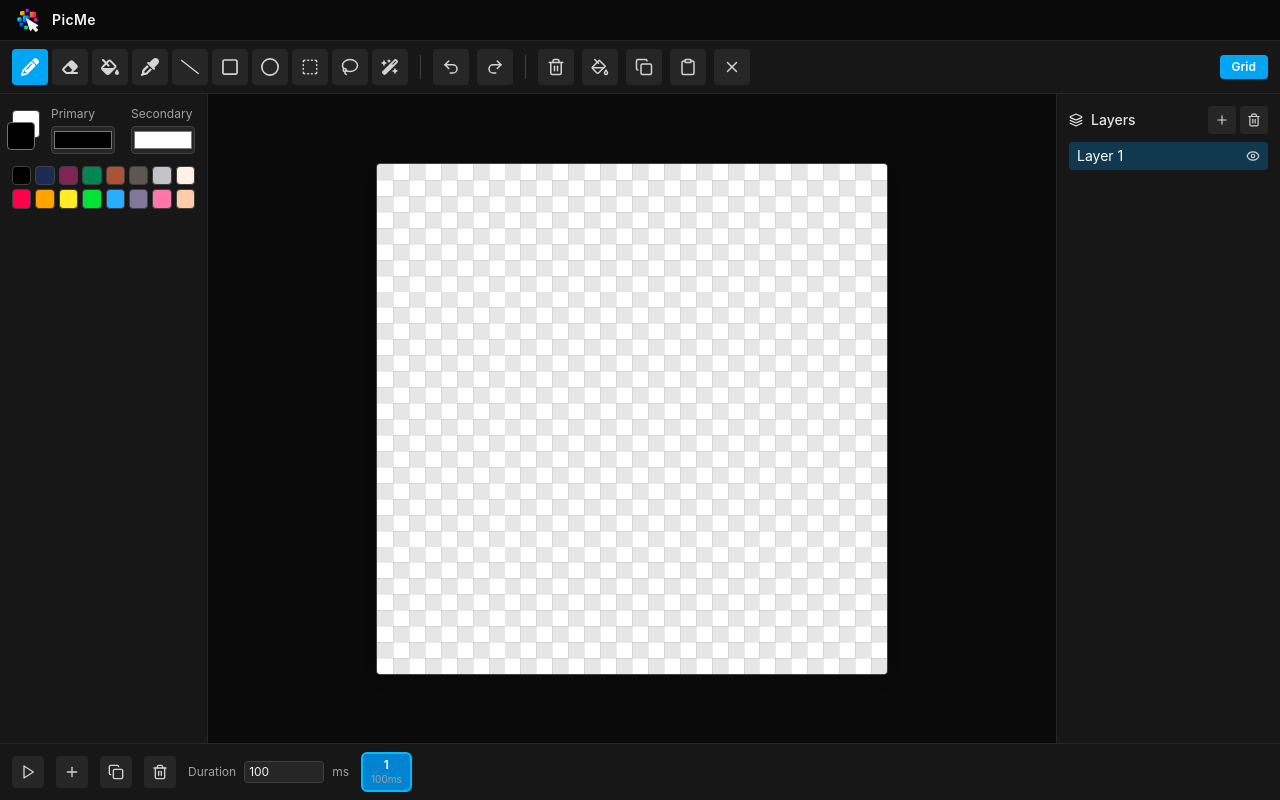
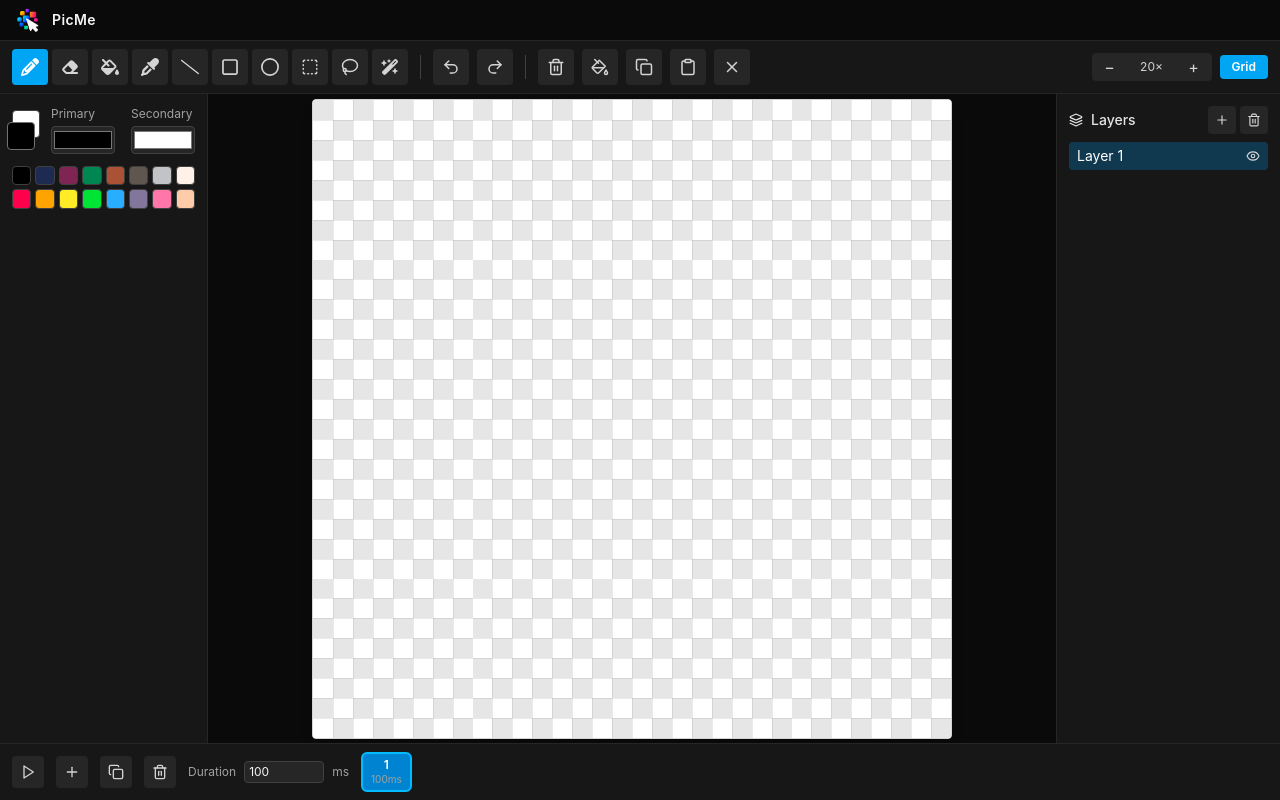
Before and after one commit to gabrielSantosLima/picme, a React (Vite) app: page / in a window 1280 px wide. Built offline with nearby package versions, Linux system fonts and the light colour scheme.

Commit message:
feat: add zoom controls and undo/redo shortcuts

```diff
--- a/src/components/editor/PixelCanvas.tsx
+++ b/src/components/editor/PixelCanvas.tsx
@@ -1,4 +1,4 @@
-import { useMemo, useRef, type PointerEvent as ReactPointerEvent } from 'react'
+import { useEffect, useMemo, useRef, type PointerEvent as ReactPointerEvent } from 'react'
 import { useEditorContext } from '../../contexts/EditorContext'
 import type { Point } from '../../entities/geometry'
 import { useCanvasRenderer } from '../../hooks/useCanvasRenderer'
@@ -9,7 +9,7 @@ import { useSelectionStore } from '../../store/selectionStore'
 export function PixelCanvas() {
   const canvasRef = useRef<HTMLCanvasElement>(null)
   const project = useDocumentStore((state) => state.project)
-  const { zoom, showGrid } = useEditorContext()
+  const { zoom, setZoom, showGrid } = useEditorContext()
   const mask = useSelectionStore((state) => state.mask)
   const maskWidth = useSelectionStore((state) => state.width)
   const maskHeight = useSelectionStore((state) => state.height)
@@ -37,6 +37,18 @@ export function PixelCanvas() {
 
   useCanvasRenderer(canvasRef, project, zoom, showGrid, selectionView, floatingView, preview)
 
+  useEffect(() => {
+    const canvas = canvasRef.current
+    if (!canvas) return
+    const onWheel = (event: WheelEvent) => {
+      if (!event.ctrlKey) return
+      event.preventDefault()
+      setZoom(zoom + (event.deltaY < 0 ? 1 : -1))
+    }
+    canvas.addEventListener('wheel', onWheel, { passive: false })
+    return () => canvas.removeEventListener('wheel', onWheel)
+  }, [zoom, setZoom])
+
   const toPixel = (event: ReactPointerEvent<HTMLCanvasElement>): Point => {
     const canvas = canvasRef.current
     if (!canvas) return { x: 0, y: 0 }
@@ -52,7 +64,7 @@ export function PixelCanvas() {
   return (
     <canvas
       ref={canvasRef}
-      className="touch-none rounded border border-neutral-700 bg-neutral-800 shadow-lg"
+      className="touch-none rounded border border-neutral-300 bg-white shadow-lg focus:outline-none"
       style={{
         width: project.width * zoom,
         height: project.height * zoom,
--- a/src/components/editor/Toolbar.tsx
+++ b/src/components/editor/Toolbar.tsx
@@ -47,13 +47,14 @@ const SHAPE_TOOLS: ToolId[] = ['line', 'rectangle', 'ellipse']
 
 function buttonClass(active: boolean): string {
   return [
-    'flex h-9 w-9 items-center justify-center rounded text-lg transition-colors',
+    'flex h-9 w-9 items-center justify-center rounded text-lg transition-colors focus:outline-none',
     active ? 'bg-sky-500 text-white' : 'bg-neutral-800 text-neutral-300 hover:bg-neutral-700',
   ].join(' ')
 }
 
 export function Toolbar() {
-  const { tool, setTool, showGrid, toggleGrid, shapeFilled, toggleShapeFilled } = useEditorContext()
+  const { tool, setTool, showGrid, toggleGrid, shapeFilled, toggleShapeFilled, zoom, setZoom } =
+    useEditorContext()
   const editor = useEditor()
 
   return (
@@ -112,12 +113,31 @@ export function Toolbar() {
       </button>
 
       <div className="ml-auto flex items-center gap-2">
+        <div className="flex items-center gap-1 rounded bg-neutral-800 px-1">
+          <button
+            type="button"
+            title="Zoom out"
+            className="flex h-7 w-7 items-center justify-center text-neutral-300 hover:text-white focus:outline-none"
+            onClick={() => setZoom(zoom - 1)}
+          >
+            −
+          </button>
+          <span className="w-12 text-center text-xs text-neutral-300">{zoom}×</span>
+          <button
+            type="button"
+            title="Zoom in"
+            className="flex h-7 w-7 items-center justify-center text-neutral-300 hover:text-white focus:outline-none"
+            onClick={() => setZoom(zoom + 1)}
+          >
+            +
+          </button>
+        </div>
         <button
           type="button"
           title="Toggle grid"
           onClick={toggleGrid}
           className={[
-            'rounded px-3 py-1 text-xs font-semibold transition-colors',
+            'rounded px-3 py-1 text-xs font-semibold transition-colors focus:outline-none',
             showGrid ? 'bg-sky-500 text-white' : 'bg-neutral-800 text-neutral-300 hover:bg-neutral-700',
           ].join(' ')}
         >
--- a/src/contexts/EditorContext.ts
+++ b/src/contexts/EditorContext.ts
@@ -1,5 +1,8 @@
 import { createContext, useContext } from 'react'
 import type { RGBA } from '../entities/color'
+
+export const ZOOM_MIN = 1
+export const ZOOM_MAX = 64
 
 export type ToolId =
   | 'pencil'
--- a/src/contexts/EditorProvider.tsx
+++ b/src/contexts/EditorProvider.tsx
@@ -1,12 +1,18 @@
 import { useMemo, useState, type ReactNode } from 'react'
 import { fromHex, type RGBA } from '../entities/color'
-import { EditorContext, type EditorContextValue, type ToolId } from './EditorContext'
+import {
+  EditorContext,
+  type EditorContextValue,
+  type ToolId,
+  ZOOM_MAX,
+  ZOOM_MIN,
+} from './EditorContext'
 
 export function EditorProvider({ children }: { children: ReactNode }) {
   const [tool, setTool] = useState<ToolId>('pencil')
   const [primaryColor, setPrimaryColor] = useState<RGBA>(() => fromHex('#000000'))
   const [secondaryColor, setSecondaryColor] = useState<RGBA>(() => fromHex('#ffffff'))
-  const [zoom, setZoom] = useState(16)
+  const [zoom, setZoomState] = useState(20)
   const [showGrid, setShowGrid] = useState(true)
   const [shapeFilled, setShapeFilled] = useState(false)
 
@@ -23,7 +29,8 @@ export function EditorProvider({ children }: { children: ReactNode }) {
         setSecondaryColor(primaryColor)
       },
       zoom,
-      setZoom,
+      setZoom: (value: number) =>
+        setZoomState(Math.max(ZOOM_MIN, Math.min(ZOOM_MAX, Math.round(value)))),
       showGrid,
       toggleGrid: () => setShowGrid((current) => !current),
       shapeFilled,
--- /dev/null
+++ b/src/hooks/useEditorShortcuts.ts
@@ -0,0 +1,30 @@
+import { useEffect } from 'react'
+import { useEditorContext } from '../contexts/EditorContext'
+import { useEditor } from './useEditor'
+
+export function useEditorShortcuts(): void {
+  const { zoom, setZoom } = useEditorContext()
+  const editor = useEditor()
+
+  useEffect(() => {
+    const onKeyDown = (event: KeyboardEvent) => {
+      if (!(event.ctrlKey || event.metaKey)) return
+      const key = event.key.toLowerCase()
+      if (key === 'z' && !event.shiftKey) {
+        event.preventDefault()
+        editor.undo()
+      } else if (key === 'y' || (key === 'z' && event.shiftKey)) {
+        event.preventDefault()
+        editor.redo()
+      } else if (key === '+' || key === '=') {
+        event.preventDefault()
+        setZoom(zoom + 1)
+      } else if (key === '-' || key === '_') {
+        event.preventDefault()
+        setZoom(zoom - 1)
+      }
+    }
+    window.addEventListener('keydown', onKeyDown)
+    return () => window.removeEventListener('keydown', onKeyDown)
+  }, [zoom, setZoom, editor])
+}
--- a/src/pages/EditorPage.tsx
+++ b/src/pages/EditorPage.tsx
@@ -3,8 +3,11 @@ import { PixelCanvas } from '../components/editor/PixelCanvas'
 import { Toolbar } from '../components/editor/Toolbar'
 import { Timeline } from '../components/frames/Timeline'
 import { LayersPanel } from '../components/layers/LayersPanel'
+import { useEditorShortcuts } from '../hooks/useEditorShortcuts'
 
 export function EditorPage() {
+  useEditorShortcuts()
+
   return (
     <div className="flex h-screen flex-col bg-neutral-950 text-neutral-100">
       <header className="flex items-center gap-3 border-b border-neutral-800 px-4 py-2">
@@ -16,7 +19,7 @@ export function EditorPage() {
 
       <div className="flex min-h-0 flex-1">
         <ColorPalette />
-        <div className="flex flex-1 items-center justify-center overflow-auto p-6">
+        <div className="flex flex-1 items-center justify-center overflow-auto p-4">
           <PixelCanvas />
         </div>
         <LayersPanel />
```
